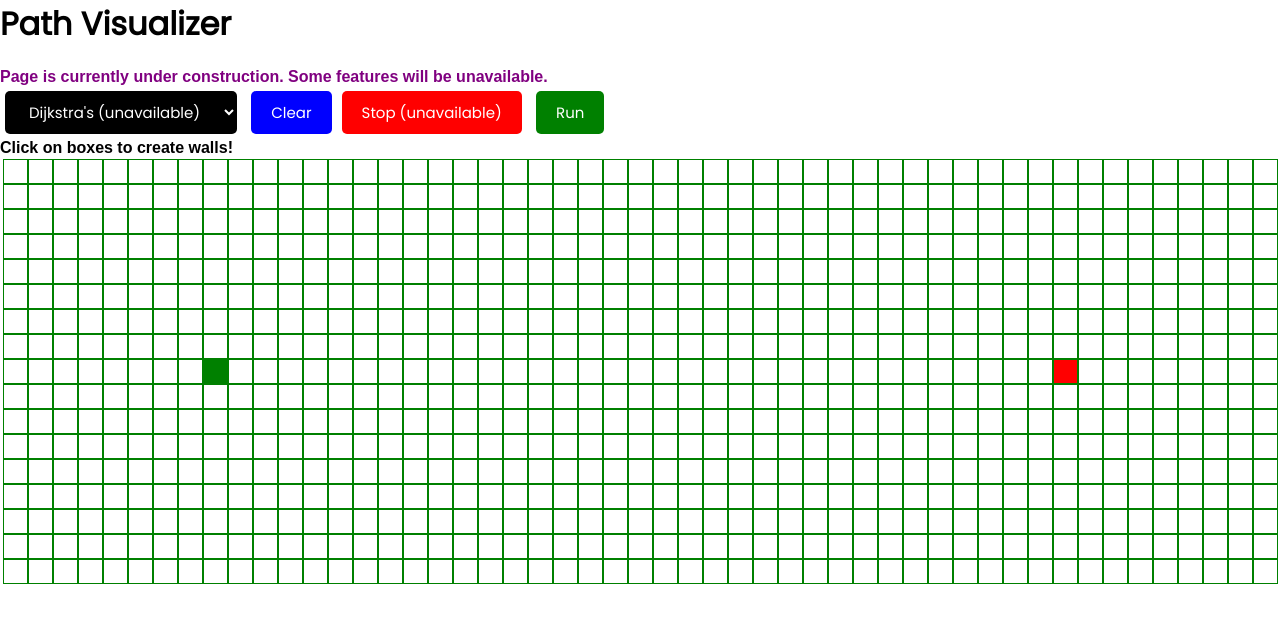
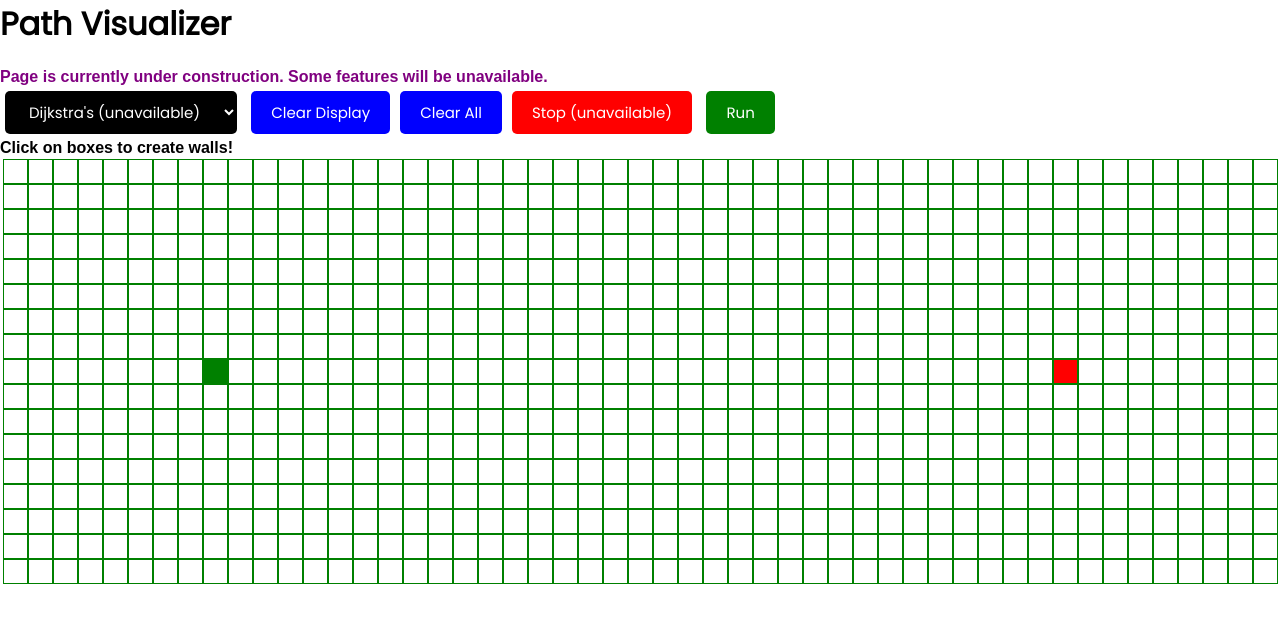
Before and after one commit to AllenCaoo/Pathfind-Visualizer, a React (Create React App) app: page / in a window 1280 px wide. Shown: the top 622 px of the page. Built offline with nearby package versions, Linux system fonts and the light colour scheme.

Commit message:
Added clear display button

```diff
--- a/src/components/Settings.js
+++ b/src/components/Settings.js
@@ -38,12 +38,30 @@ const Settings = ({nameToAlgs}) => {
         }
     }
 
+    const clearDisplay = () => {
+        for (let row = 0; row <= maxRow; row++) {
+            for (let col = 0; col <= maxCol; col++) {
+                let box = document.getElementById(`${row}-${col}`);
+                if (row === startPos[0] && col === startPos[1]) {
+                    box.style.backgroundColor = "green";
+                } else if (row === endPos[0] && col === endPos[1]) {
+                    box.style.backgroundColor = "red";
+                } else if (box.style.backgroundColor === "black") {
+                    continue;
+                } else {
+                    box.style.backgroundColor = "white";
+                }
+            }
+        }
+    }
+
     return (
         <div>
             <AlgorithmSelect onChange={changeSelectedAlg} />
             {/* <Button color='purple' text="Change Start"/>
             <Button color='purple' text="Change End"/> */}  {/* To be deployed later*/}
-            <Button color='blue' text="Clear" onClick={clear} />
+            <Button color='blue' text="Clear Display" onClick={clearDisplay} />
+            <Button color='blue' text="Clear All" onClick={clear} />
             <Button color='red' text="Stop (unavailable)"/>  {/* To be deployed later*/}
             <Button color='green' text="Run" onClick={() => {
                 getSelectedAlg()(startPos[0], startPos[1], endPos[0], endPos[1])}
```
